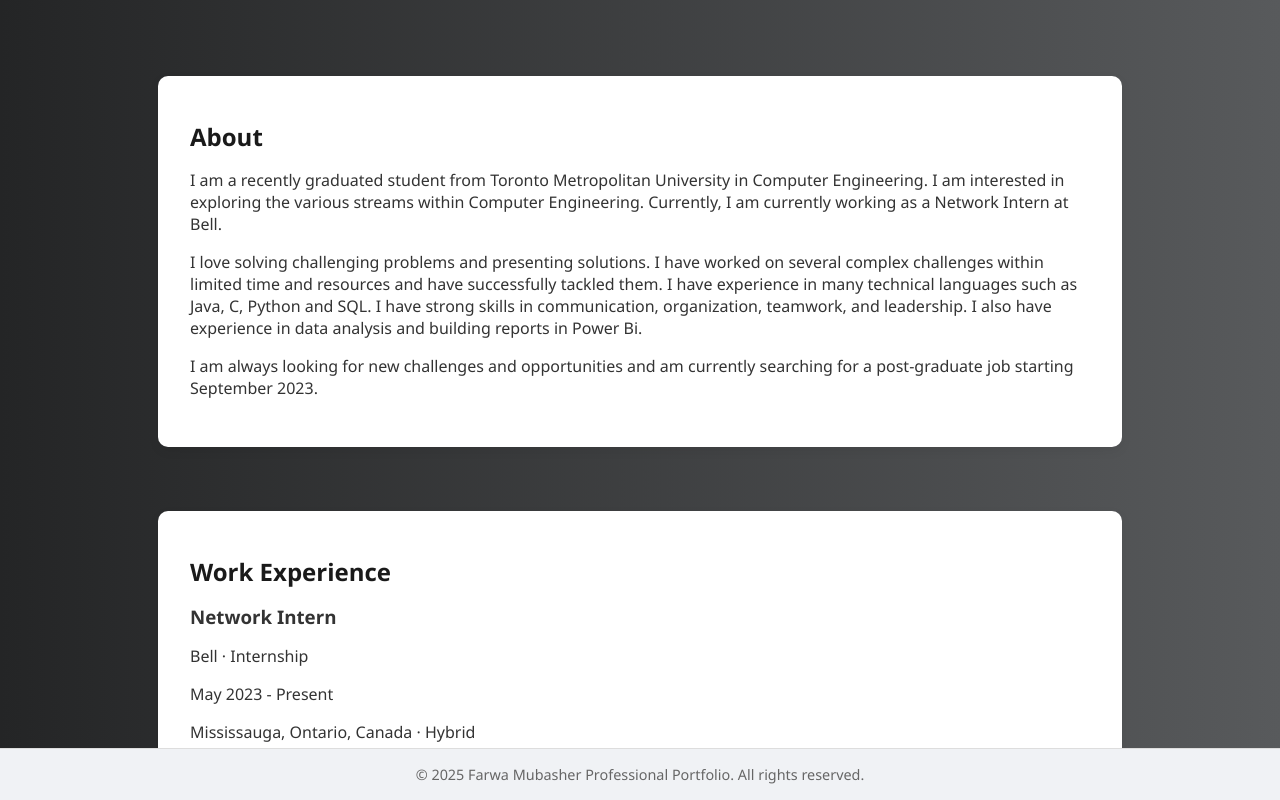
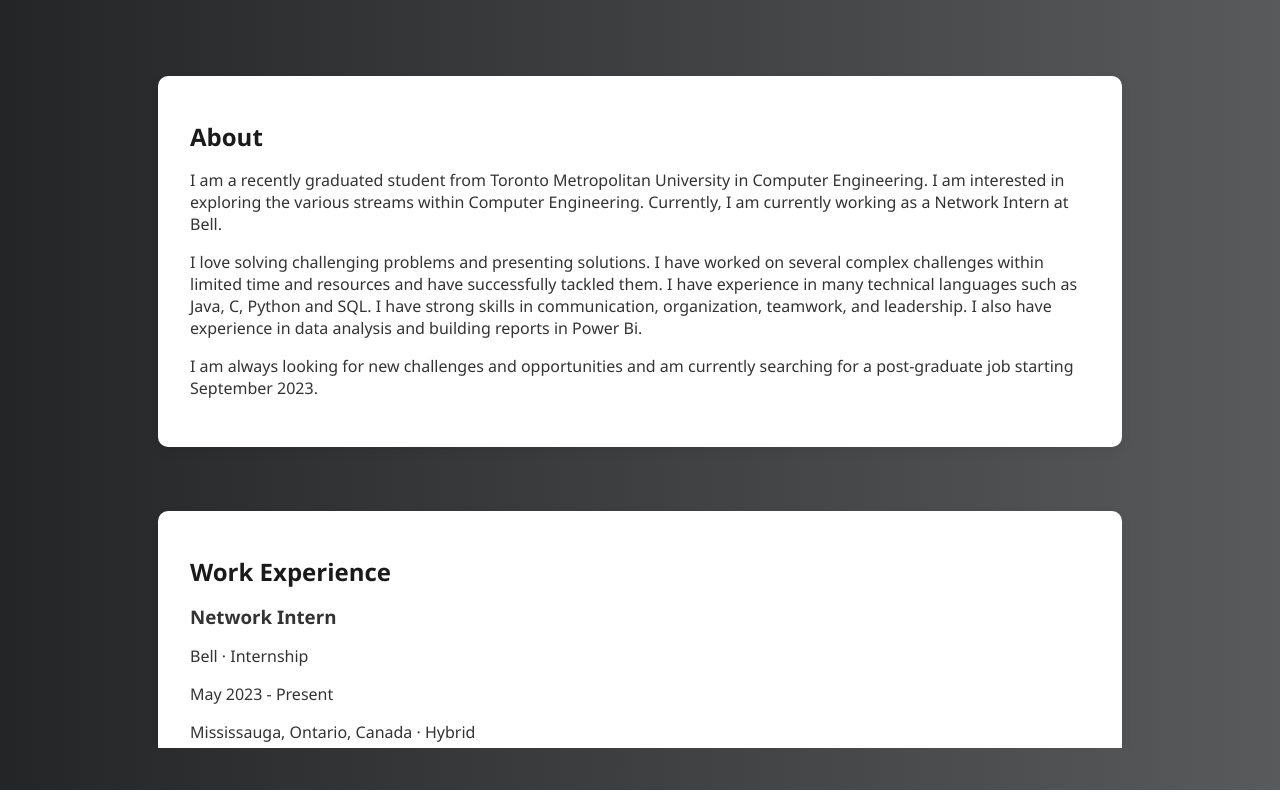
Before and after one commit to farwamubasher/farwamubasher, a React (Create React App) app: page / in a window 1280 px wide. Shown: the part 173-973 px from the top of the page. Built offline with nearby package versions, Linux system fonts and the light colour scheme.

Commit message:
footer fix

```diff
--- a/src/App.css
+++ b/src/App.css
@@ -191,10 +191,15 @@ section {
 
 /* Footer */
 footer {
-  text-align: center;
-  padding: 1rem;
-  background-color: #f0f2f5;
-  color: #666;
-  font-size: 0.9rem;
-  border-top: 1px solid #ddd;
+  opacity: 0;
+  transform: translateY(20px);
+  transition: opacity 0.6s ease, transform 0.6s ease;
 }
+
+/* This class is applied when the footer scrolls into view */
+footer:has(h2:in-viewport),
+footer:has(p:in-viewport),
+footer:has(span:in-viewport) {
+  opacity: 1;
+  transform: translateY(0);
+}
```
